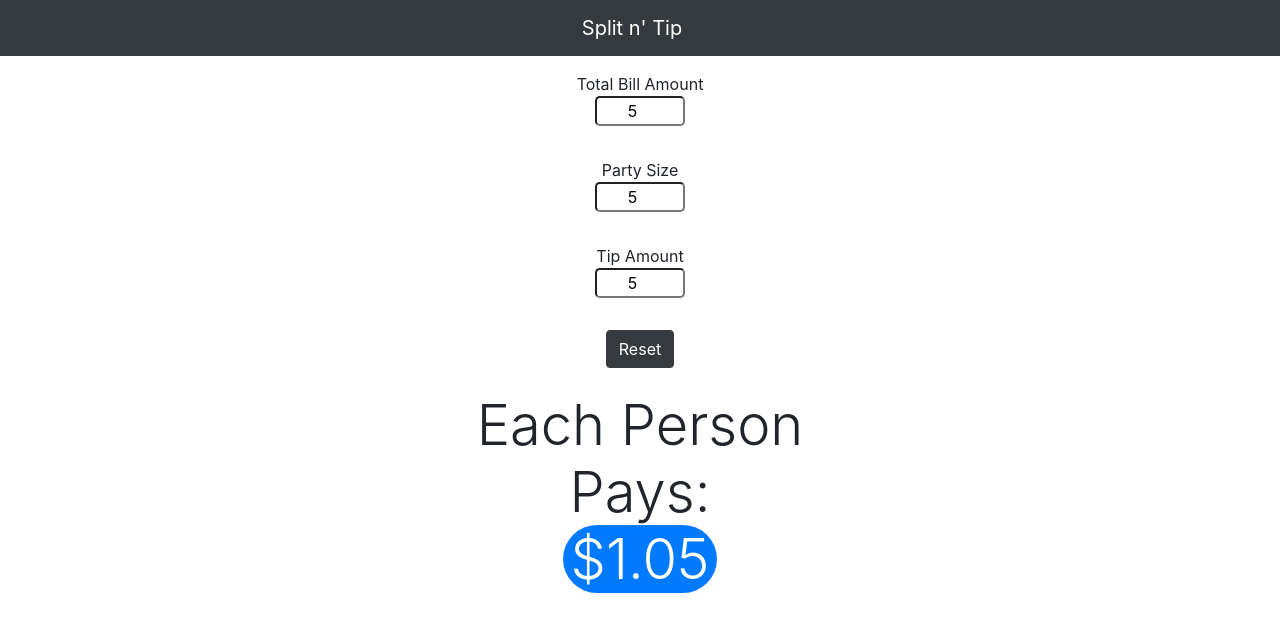
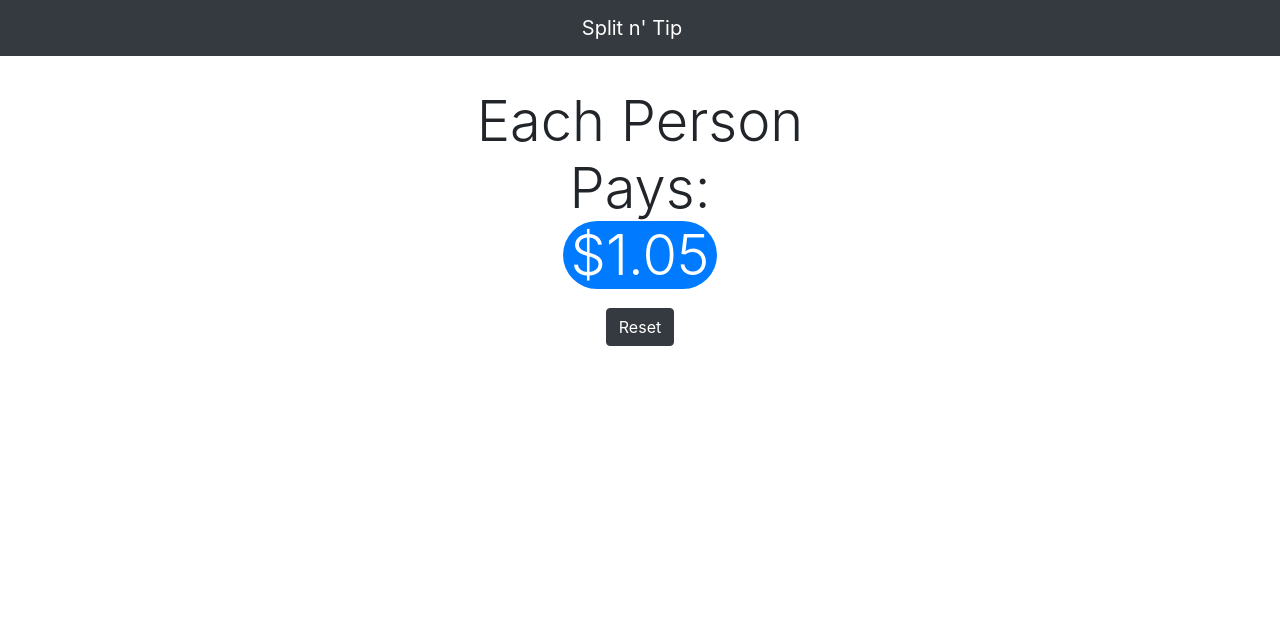
Before and after one commit to JessieSidWho/tip, a React (Create React App) app: page / in a window 1280 px wide. Both pictures are taken after typing "5", "5", "5" into the empty fields and a click on the button "Submit". Shown: the top 632 px of the page. Built offline with nearby package versions, Linux system fonts and the light colour scheme.

Commit message:
progress

```diff
--- a/src/components/Calculator/index.js
+++ b/src/components/Calculator/index.js
@@ -33,13 +33,13 @@ class Calculator extends Component {
             return n * percent / 100;
         }
         let tipTotal = percentage(this.state.bill, this.state.tip)
-        this.setState({result: (Number(this.state.bill) + Number(tipTotal)) / Number(this.state.party)})
+        this.setState({ result: (Number(this.state.bill) + Number(tipTotal)) / Number(this.state.party) })
         // console.log(`Tip Total: ${tipTotal}`);
         // console.log(`Each Person Owes: ${this.state.result}`)
         if (!isNaN(this.state.result)) {
             this.setState({ showResult: true })
         } else {
-            this.setState({ showResult: false})
+            this.setState({ showResult: false })
         }
     }
 
@@ -47,7 +47,23 @@ class Calculator extends Component {
         return (
             <>
                 <div className=' row justify-content-md-center text-center mt-3'>
-                <form className='col-sm-12' onClick={this.handleShow} >
+                    <form className='col-sm-12'>
+
+                        {/* Hidden */}
+                        {this.state.showResult ?
+                            <div className='row justify-content-md-center text-center mt-3'>
+                                <div className='col-sm-12 display-4 text-center'>
+                                    Each Person<br></br> Pays:<br></br> <span className='bg-primary text-white rounded-pill pl-2 pr-2'> ${this.state.result.toFixed(2)} </span>
+
+                                    <br></br>
+
+                                    <button className='btn btn-dark' onClick={this.handleReset}>Reset</button>
+                                </div>
+                            </div>
+                            : null
+                        }
+
+                        {!this.state.showResult ?
                             <label className=''> Total Bill Amount <br></br>
                                 <input id='box1' className='rounded-lg text-center'
                                     type="number" pattern="[0-9]*" inputMode="numeric"
@@ -56,8 +72,13 @@ class Calculator extends Component {
                                     value={this.state.bill}
                                     onChange={this.handleInputChange}
                                     required />
-                    </label><br></br><br></br>
+                            </label>
+                            : null
+                        }
 
+                        <br></br><br></br>
+
+                        {!this.state.showResult ?
                             <label className=''> Party Size <br></br>
                                 <input id='box2' className='rounded-lg text-center'
                                     type="number" pattern="[0-9]*" inputMode="numeric"
@@ -66,8 +87,13 @@ class Calculator extends Component {
                                     value={this.state.party}
                                     onChange={this.handleInputChange}
                                     required></input>
-                    </label><br></br><br></br>
+                            </label>
+                            : null
+                        }
 
+                        <br></br><br></br>
+
+                        {!this.state.showResult ?
                             <label className=''> Tip Amount <br></br>
                                 <input id='box3' className='rounded-lg text-center'
                                     type="number" pattern="[0-9]*" inputMode="numeric"
@@ -76,29 +102,20 @@ class Calculator extends Component {
                                     value={this.state.tip}
                                     onChange={this.handleInputChange}
                                     required></input>
-                    </label><br></br><br></br>
+                            </label>
+                            : null
+                        }
+
+                        <br></br><br></br>
 
                         <label>
                             {!this.state.showResult ?
                                 <button className='btn btn-info' onClick={this.handleSubmit}>Submit</button>
                                 : null
                             }
-
-                        {this.state.showResult ?
-                            <button className='btn btn-dark' onClick={this.handleReset}>Reset</button>
-                            : null
-                        }
                         </label>
                     </form>
                 </div>
-            {this.state.showResult ?
-                    <div className='row justify-content-md-center text-center mt-3'>
-                        <div className='col-sm-12 display-4 text-center'>
-                            Each Person<br></br> Pays:<br></br> <span className='bg-primary text-white rounded-pill pl-2 pr-2'> ${ this.state.result.toFixed(2) } </span>
-                        </div>
-                     </div>
-                    : null
-            }
             </>
         )
     }
```
Lines whose indentation alone changed are shown as unchanged.
